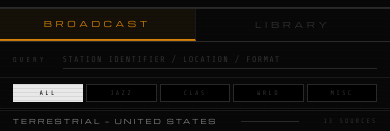
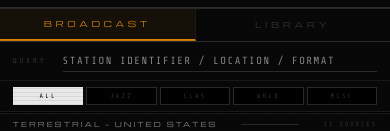
Before and after one commit to ravijankar/discovery-radio, a plain HTML site: page index.html in a window 390 px wide. Shown: the part 420-551 px from the top of the page. Drawn offline with nearby package versions, Linux system fonts and the light colour scheme; a web font is replaced by a local one.

Commit message:
Increase search input font size and placeholder brightness
Co-Authored-By: Claude Sonnet 4.6 <noreply@anthropic.com>

```diff
--- a/style.css
+++ b/style.css
@@ -700,13 +700,13 @@ body::after {
   color: var(--white);
   padding: 0.5rem 0.7rem;
   font-family: 'Share Tech Mono', monospace;
-  font-size: 0.6rem;
+  font-size: 0.75rem;
   letter-spacing: 0.15em;
   outline: none;
   transition: border-color 0.2s;
 }
 .search-input:focus { border-color: var(--white-faint); }
-.search-input::placeholder { color: var(--white-faint); letter-spacing: 0.15em; }
+.search-input::placeholder { color: var(--white-dim); letter-spacing: 0.15em; }
 
 /* ── FILTER MATRIX ────────────────────────────── */
 .filter-section {
@@ -969,7 +969,7 @@ body::after {
   div[style*="padding: 0.7rem 2rem"] {
     padding: 0.5rem 0.8rem !important;
   }
-  .search-input { font-size: 0.52rem; }
+  .search-input { font-size: 0.65rem; }
 
   div[style*="padding:0.5rem 2rem"] {
     padding: 0.35rem 0.8rem !important;
```
